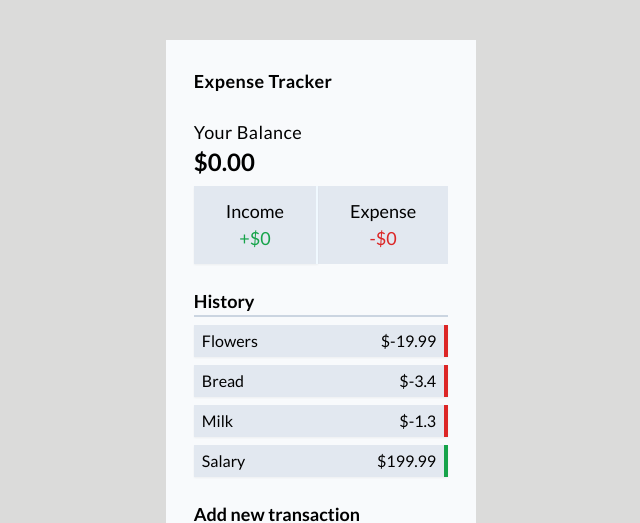
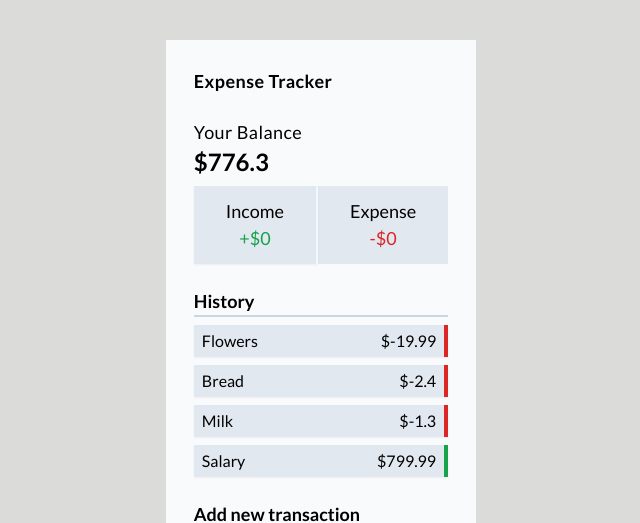
Before and after one commit to Lu-Smith/vue_expense_tracker, a Vue app: page / in a window 1280 px wide. Shown: the top 523 px of the page, without its empty margins (319-959 px from the left). Built offline with nearby package versions, Linux system fonts and the light colour scheme.

Commit message:
Added total prop to Balance

```diff
--- a/src/App.vue
+++ b/src/App.vue
@@ -22,9 +22,9 @@
 
  const transactions = ref([
   {id: 1, text: 'Flowers', amount: -19.99},
-  {id: 2, text: 'Bread', amount: -3.40},
+  {id: 2, text: 'Bread', amount: -2.40},
   {id: 3, text: 'Milk', amount: -1.30},
-  {id: 4, text: 'Salary', amount: 199.99}]);
+  {id: 4, text: 'Salary', amount: 799.99}]);
 
   const total = computed(() => {
     return transactions.value.reduce((acc, transaction) => {
--- a/src/components/Balance.vue
+++ b/src/components/Balance.vue
@@ -1,4 +1,13 @@
 <template>
     <h4 class="tracking-wide mt-6">Your Balance</h4>
-    <h2 id="balance" class="font-semibold text-2xl">$0.00</h2>
+    <h2 id="balance" class="font-semibold text-2xl">${{ total }}</h2>
 </template>
+
+<script lang="ts" setup>
+    const props = defineProps({
+        total: {
+            type: Number,
+            required: true,
+        }
+    })
+</script>
```
